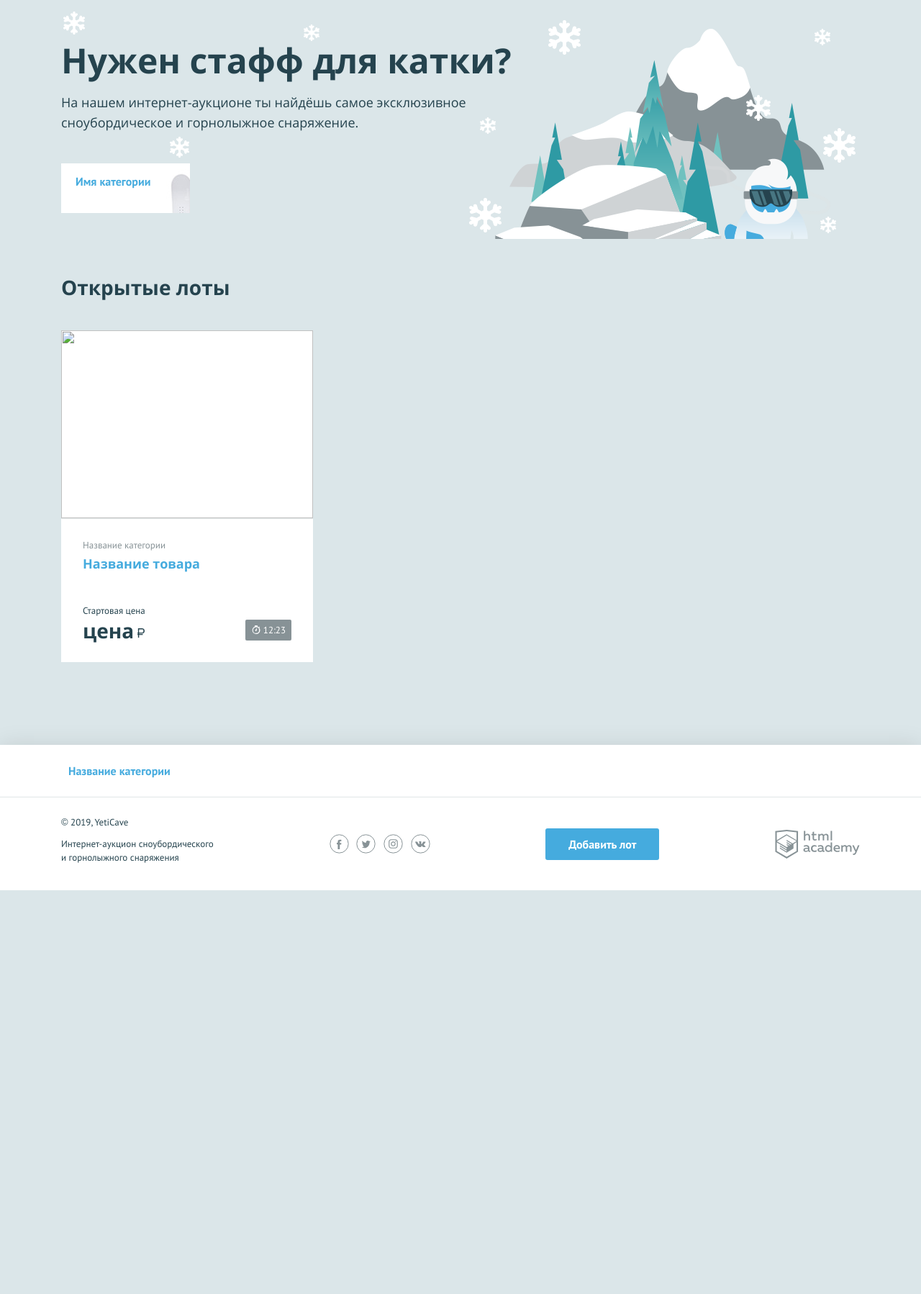
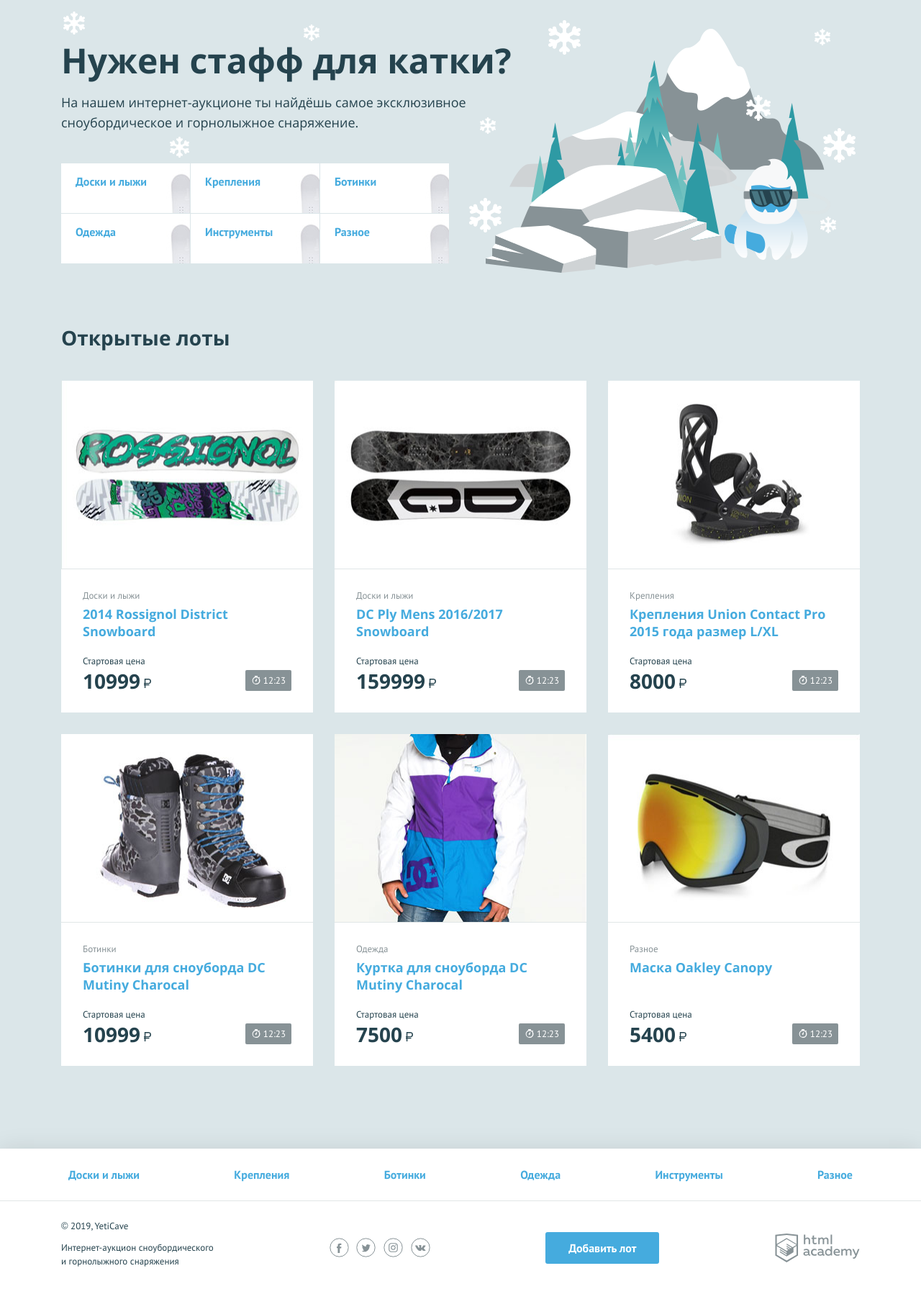
Before and after one commit to Banzai911/512583-yeticave, a PHP site: page / in a window 1280 px wide. Shown: the part 107-1905 px from the top of the page at 72% size. Before the commit the page ends 1344 px from the top, so only its background shows below. Run offline with PHP 8.4, Linux system fonts and the light colour scheme.

Commit message:
Итерация по массивам

```diff
--- a/index.php
+++ b/index.php
@@ -2,6 +2,31 @@
 $is_auth = rand(0, 1);
 
 $user_name = 'Alex'; // укажите здесь ваше имя
+$categories = [];
+$categories = ["Доски и лыжи", "Крепления", "Ботинки", "Одежда", "Инструменты", "Разное"];
+
+$lot = [];
+$lot = [
+    [
+        'title' => '2014 Rossignol District Snowboard', 'category' => 'Доски и лыжи', 'price' => 10999, 'url' => 'img/lot-1.jpg'
+    ],
+    [
+        'title' => 'DC Ply Mens 2016/2017 Snowboard', 'category' => 'Доски и лыжи', 'price' => 159999, 'url' => 'img/lot-2.jpg'
+    ],
+    [
+        'title' => 'Крепления Union Contact Pro 2015 года размер L/XL', 'category' => 'Крепления', 'price' => 8000, 'url' => 'img/lot-3.jpg'
+    ],
+    [
+        'title' => 'Ботинки для сноуборда DC Mutiny Charocal', 'category' => 'Ботинки', 'price' => 10999, 'url' => 'img/lot-4.jpg'
+    ],
+    [
+        'title' => 'Куртка для сноуборда DC Mutiny Charocal', 'category' => 'Одежда', 'price' => 7500, 'url' => 'img/lot-5.jpg'
+    ],
+    [
+        'title' => 'Маска Oakley Canopy', 'category' => 'Разное', 'price' => 5400, 'url' => 'img/lot-6.jpg'
+    ]
+
+];
 ?>
 <!DOCTYPE html>
 <html lang="ru">
@@ -53,9 +78,13 @@ $user_name = 'Alex'; // укажите здесь ваше имя
         <p class="promo__text">На нашем интернет-аукционе ты найдёшь самое эксклюзивное сноубордическое и горнолыжное снаряжение.</p>
         <ul class="promo__list">
             <!--заполните этот список из массива категорий-->
+            <?php
+            foreach ($categories as $value): ?>
             <li class="promo__item promo__item--boards">
-                <a class="promo__link" href="pages/all-lots.html">Имя категории</a>
+                <a class="promo__link" href="pages/all-lots.html"><?=$value;?></a>
             </li>
+            <?php endforeach; ?>
+
         </ul>
     </section>
     <section class="lots">
@@ -64,17 +93,19 @@ $user_name = 'Alex'; // укажите здесь ваше имя
         </div>
         <ul class="lots__list">
             <!--заполните этот список из массива с товарами-->
+            <?php
+            foreach($lot as $key => $value): ?>
             <li class="lots__item lot">
                 <div class="lot__image">
-                    <img src="" width="350" height="260" alt="">
+                    <img src="<?=$value['url'];?>" width="350" height="260" alt="">
                 </div>
                 <div class="lot__info">
-                    <span class="lot__category">Название категории</span>
-                    <h3 class="lot__title"><a class="text-link" href="pages/lot.html">Название товара</a></h3>
+                    <span class="lot__category"><?=$value['category'];?></span>
+                    <h3 class="lot__title"><a class="text-link" href="pages/lot.html"><?=$value['title'];?></a></h3>
                     <div class="lot__state">
                         <div class="lot__rate">
                             <span class="lot__amount">Стартовая цена</span>
-                            <span class="lot__cost">цена<b class="rub">р</b></span>
+                            <span class="lot__cost"><?=$value['price'];?><b class="rub">р</b></span>
                         </div>
                         <div class="lot__timer timer">
                             12:23
@@ -82,6 +113,7 @@ $user_name = 'Alex'; // укажите здесь ваше имя
                     </div>
                 </div>
             </li>
+            <?php endforeach;?>
         </ul>
     </section>
 </main>
@@ -91,9 +123,12 @@ $user_name = 'Alex'; // укажите здесь ваше имя
     <nav class="nav">
         <ul class="nav__list container">
             <!--заполните этот список из массива категорий-->
-            <li class="nav__item">
-                <a href="pages/all-lots.html">Название категории</a>
-            </li>
+            <?php
+            foreach($categories as $value): ?>
+                <li class="nav__item">
+                    <a href="pages/all-lots.html"><?=$value;?></a>
+                </li>
+            <?php endforeach; ?>
         </ul>
     </nav>
     <div class="main-footer__bottom container">
```
